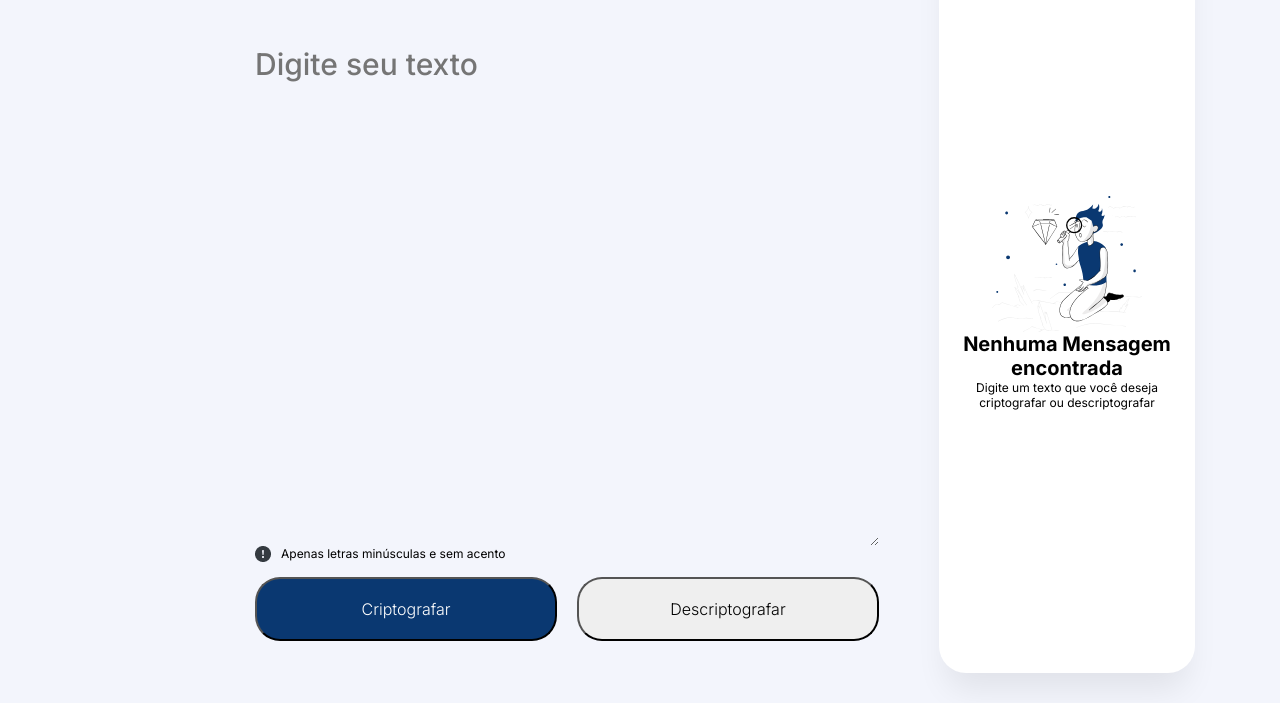
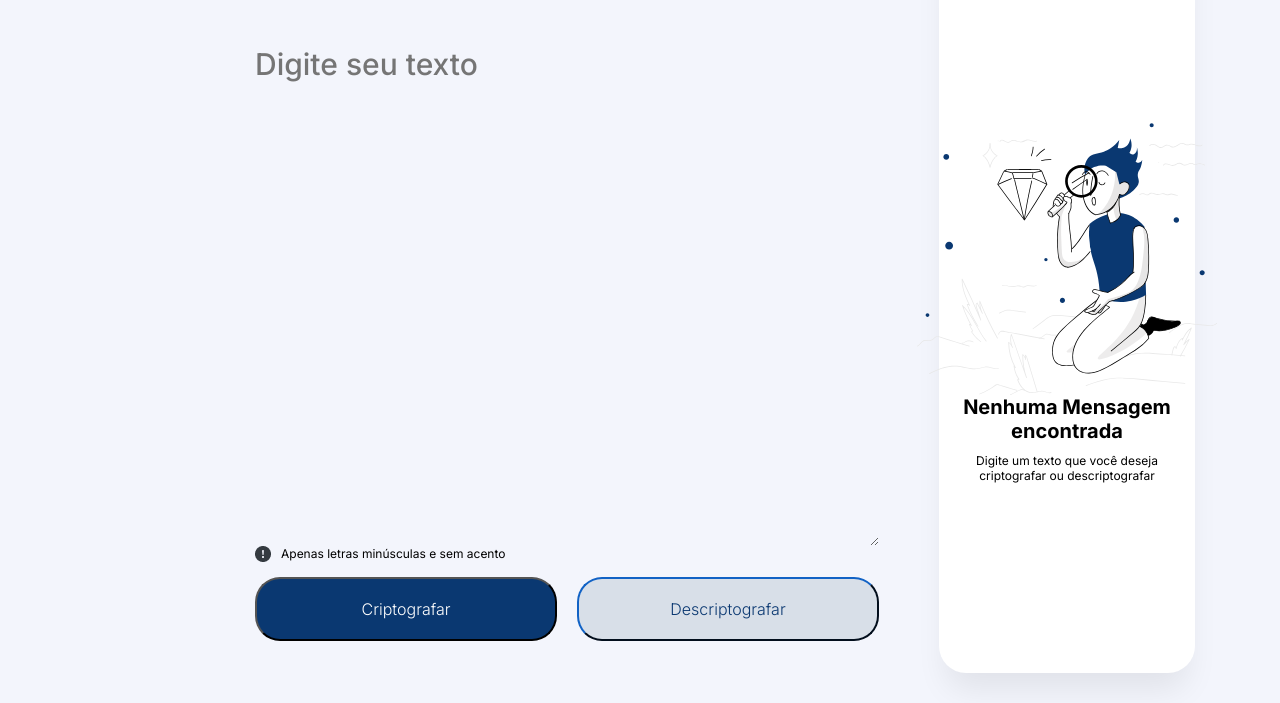
Before and after one commit to devbrunogomes/desafio-alura-decodificador, a plain HTML site: page index.html in a window 1280 px wide. Shown: the part 97-800 px from the top of the page. Drawn offline with Linux system fonts and the light colour scheme.

Commit message:
sizing img

```diff
--- a/styles.css
+++ b/styles.css
@@ -92,7 +92,7 @@ main {
   width: 100%;
 }
 
-button {
+main button {
   width: 100%;
   font-size: 1.6rem;
   padding: 2rem 1rem;
@@ -100,9 +100,16 @@ button {
   font-weight: 300;
 }
 
-button:first-of-type {
+main button:first-of-type {
   background-color: var(--color-text);
   color: white;
+}
+
+main button:last-of-type {
+  border-color: var(--color-text);
+  color: var(--color-text);
+  background: #D8DFE8;
+
 }
 
 /*-------------- Lado direito com a mensagem criptografrada --------------*/
@@ -119,6 +126,7 @@ aside {
 }
 
 .fotoPersonagem {
+
   width: 15rem;
 }
 
@@ -128,6 +136,7 @@ aside h1 {
 }
 
 aside span {
+  margin-top: 1rem;
   font-size: 1.2rem;
   text-align: center;
 }
@@ -182,4 +191,8 @@ aside span {
     height: calc(100dvh - calc(var(--container-padding-desktop) * 2));
     max-height: 1600px;
   }
+
+  .fotoPersonagem {
+    width: 30rem;
+  }
 }
```
